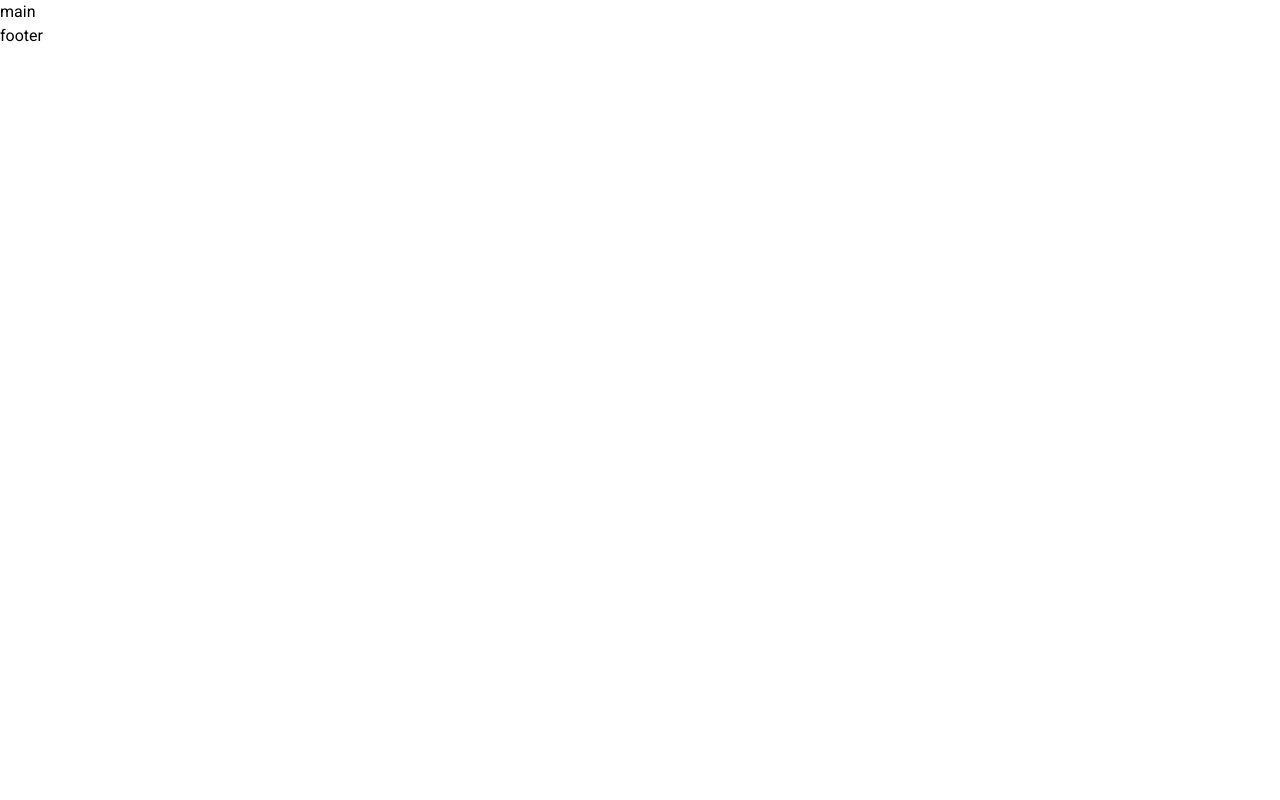
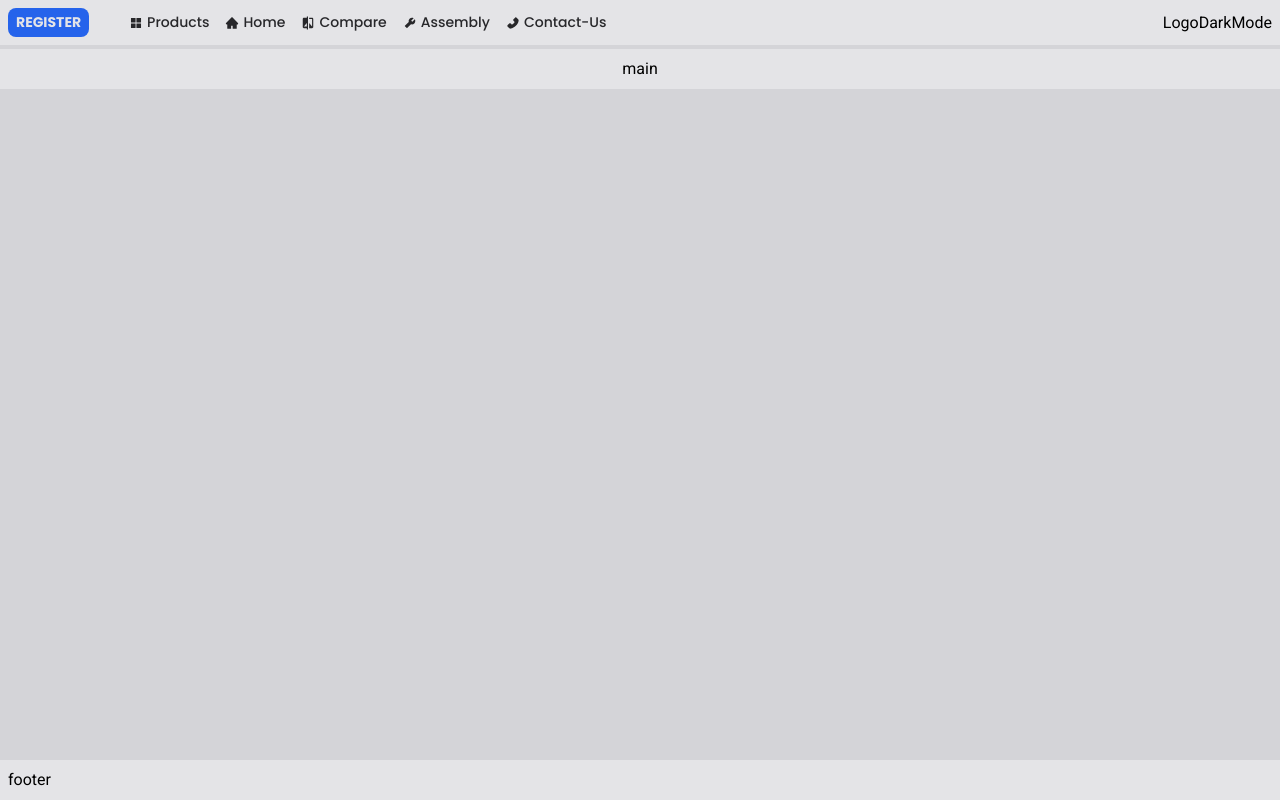
Before and after one commit to TaBracket/online-shop, a React (Vite) app: page /contact in a window 1280 px wide. Built offline with nearby package versions, Linux system fonts and the light colour scheme.

Commit message:
working on routes , then working on header again

```diff
--- a/src/App.jsx
+++ b/src/App.jsx
@@ -1,9 +1,32 @@
-import React from "react";
+import React, { useContext } from "react";
 import "./styles/App.css";
+import { UserMenu, BasketMenu, NavMenu, Logo, DarkMode } from "./components";
+import { AuthCtx } from "./services/contexts/AuthCtx";
 export default function App() {
+  const authContext = useContext(AuthCtx);
+  const { isLogin, moveToLoginPageHandler } = authContext;
   return (
     <div className="app">
-      <div className="app--header"></div>
+      <div className="app--header">
+        {!isLogin ? (
+          <div className="app_header--authBtn" onClick={moveToLoginPageHandler}>
+            <button>register</button>
+          </div>
+        ) : (
+          <div className="app_header--userMenu">
+            <UserMenu />
+            <BasketMenu />
+          </div>
+        )}
+
+        <div className="app_header--navMenu">
+          <NavMenu />
+        </div>
+        <div className="app_header--utilsMenu">
+          <Logo />
+          <DarkMode />
+        </div>
+      </div>
       <div className="app--main">main</div>
       <div className="app--footer">footer</div>
     </div>
--- a/src/components/app/BasketMenu.jsx
+++ b/src/components/app/BasketMenu.jsx
@@ -1,5 +1,12 @@
 import React from "react";
 import "./../../styles/app/header/BasketMenu.css";
+import { AiOutlineShoppingCart } from "react-icons/ai";
 export default function BasketMenu() {
-  return <div>BasketMenu</div>;
+  return (
+    <div className="basketMenu">
+      <div className="basketMenu--hero">
+        <AiOutlineShoppingCart />
+      </div>
+    </div>
+  );
 }
--- a/src/components/app/NavMenu.jsx
+++ b/src/components/app/NavMenu.jsx
@@ -1,5 +1,69 @@
 import React from "react";
+import { Link } from "react-router-dom";
 import "./../../styles/app/header/NavMenu.css";
+import {
+  AiFillAppstore,
+  AiFillHome,
+  AiFillTool,
+  AiFillPhone,
+} from "react-icons/ai";
+import { MdCompare } from "react-icons/md";
 export default function NavMenu() {
-  return <div>NavMenu</div>;
+  const navMenuItems = [
+    {
+      id: "nav-item-1",
+      title: "products",
+      path: "/products",
+      icon: <AiFillAppstore />,
+      itemHandler: function () {
+        console.log("products");
+      },
+    },
+    {
+      id: "nav-item-2",
+      title: "home",
+      path: "/",
+      icon: <AiFillHome />,
+      itemHandler: () => {},
+    },
+    {
+      id: "nav-item-3",
+      title: "compare",
+      path: "/products/compare",
+      icon: <MdCompare />,
+      itemHandler: () => {},
+    },
+    {
+      id: "nav-item-4",
+      title: "assembly",
+      path: "/products/assembly",
+      icon: <AiFillTool />,
+      itemHandler: () => {},
+    },
+    {
+      id: "nav-item-5",
+      title: "contact-us",
+      path: "/contact",
+      icon: <AiFillPhone />,
+      itemHandler: () => {},
+    },
+  ];
+  return (
+    <ul className="navMenu">
+      {navMenuItems.map((item) => {
+        return (
+          <li
+            key={item.id}
+            className="navMenu--items"
+            onMouseOver={item.itemHandler}
+          >
+            <Link to={item.path}>
+              <span>{item.icon}</span>
+              <span>{item.title}</span>
+            </Link>
+          </li>
+        );
+      })}
+    </ul>
+  );
 }
--- a/src/components/app/UserMenu.jsx
+++ b/src/components/app/UserMenu.jsx
@@ -1,5 +1,13 @@
 import React from "react";
 import "./../../styles/app/header/UserMenu.css";
+import { AiOutlineUser } from "react-icons/ai";
 export default function UserMenu() {
-  return <div>UserMenu</div>;
+  return (
+    <div className="userMenu">
+      <div className="userMenu--hero">
+        <AiOutlineUser />
+      </div>
+      <ul className="userMenu--menu"></ul>
+    </div>
+  );
 }
--- a/src/components/index.js
+++ b/src/components/index.js
@@ -3,6 +3,6 @@ import DarkMode from "./app/DarkMode";
 import Logo from "./app/Logo";
 import NavMenu from "./app/NavMenu";
 import Search from "./app/Search";
-import USerMenu from "./app/UserMenu";
+import UserMenu from "./app/UserMenu";
 
-export { USerMenu, BasketMenu, NavMenu, Search, Logo, DarkMode };
+export { UserMenu, BasketMenu, NavMenu, Search, Logo, DarkMode };
--- a/src/services/contexts/AuthCtx.jsx
+++ b/src/services/contexts/AuthCtx.jsx
@@ -1,7 +1,17 @@
-import React, { createContext } from "react";
+import React, { createContext, useState } from "react";
+import { Navigate } from "react-router-dom";
 
 export const AuthCtx = createContext("");
-
+const userName = "tabracket";
+const password = "123456";
 export default function AuthCtxProvider({ children }) {
-  return <AuthCtx.Provider value="auth context">{children}</AuthCtx.Provider>;
+  const [isLogin, setIsLogin] = useState(false);
+  const moveToLoginPageHandler = () => {
+    Navigate("/login");
+  };
+  return (
+    <AuthCtx.Provider value={{ isLogin, setIsLogin, moveToLoginPageHandler }}>
+      {children}
+    </AuthCtx.Provider>
+  );
 }
--- a/src/styles/App.css
+++ b/src/styles/App.css
@@ -0,0 +1,32 @@
+.app {
+  @apply flex h-screen w-screen flex-col items-center justify-start gap-1 bg-zinc-300;
+  @apply dark:bg-zinc-600;
+}
+.app--header,
+.app--main,
+.app--footer {
+  @apply flex w-full bg-zinc-200 p-2;
+}
+.app--header {
+  @apply items-center justify-start gap-10;
+}
+.app--header > div {
+  @apply flex items-center justify-center;
+}
+.app_header--authBtn button {
+  @apply rounded-lg bg-blue-600 px-2 py-1 font-Poppins-Bold text-[14px] uppercase text-zinc-200;
+}
+.app_header--userMenu {
+  @apply gap-2;
+}
+.app_header--navMenu {
+}
+.app_header--utilsMenu {
+  @apply ml-auto;
+}
+.app--main {
+  @apply flex-col items-center justify-start;
+}
+.app--footer {
+  @apply mt-auto;
+}
--- a/src/styles/app/header/NavMenu.css
+++ b/src/styles/app/header/NavMenu.css
@@ -0,0 +1,15 @@
+.navMenu {
+  @apply flex items-center justify-center gap-4;
+}
+.navMenu--items {
+  @apply flex items-center justify-center gap-1;
+}
+.navMenu--items a {
+  @apply flex items-center justify-center gap-1;
+}
+.navMenu--items span {
+  @apply text-[14px] capitalize text-zinc-800;
+}
+.navMenu--items span:nth-child(2) {
+  @apply font-Poppins-Medium;
+}
--- a/tailwind.config.js
+++ b/tailwind.config.js
@@ -1,5 +1,6 @@
 /** @type {import('tailwindcss').Config} */
 export default {
+  darkMode: "class",
   content: ["./index.html", "./src/**/*.{js,ts,jsx,tsx}"],
   theme: {
     screens: {
```
